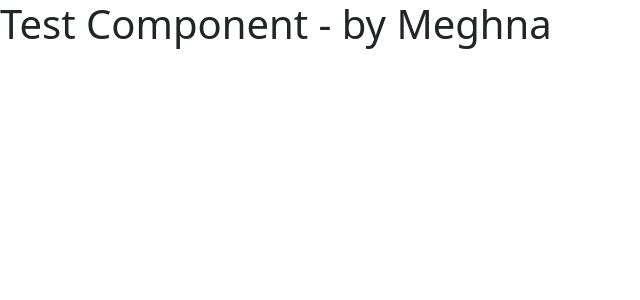
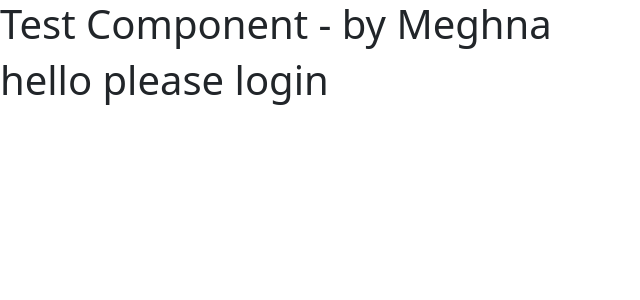
Before and after one commit to nihal-gl/JobPortal_Capstone, a React (Create React App) app in the folder jobseekers.com/: page / in a window 1280 px wide. Shown: the top 300 px of the page, without its empty margins (0-640 px from the left). Built offline with nearby package versions, Linux system fonts and the light colour scheme.

Commit message:
adding login

```diff
--- a/jobseekers.com/package.json
+++ b/jobseekers.com/package.json
@@ -8,7 +8,7 @@
     "@testing-library/user-event": "^13.5.0",
     "react": "^18.2.0",
     "react-dom": "^18.2.0",
-    "react-scripts": "5.0.1",
+    "react-scripts": "^5.0.1",
     "web-vitals": "^2.1.4"
   },
   "scripts": {
--- a/jobseekers.com/src/App.js
+++ b/jobseekers.com/src/App.js
@@ -1,10 +1,12 @@
 import TestComponent from './TestComponent';
+import Login from './login';
 
 function App() {
   return (
     <div className="App">
       {/* RENDER YOU COMPONENT HERE */}
       <TestComponent></TestComponent>
+      <Login></Login>
     </div>
   );
 }
--- /dev/null
+++ b/jobseekers.com/src/login.js
@@ -0,0 +1,13 @@
+import React from 'react'
+
+const Login = () => {
+  return (
+    <>
+    <div>
+       <h1> hello please login  </h1>
+    </div>
+    </>
+  )
+}
+
+export default Login
```
Also changed, not shown: 1 other file (tests, documents, lock files or other folders).
